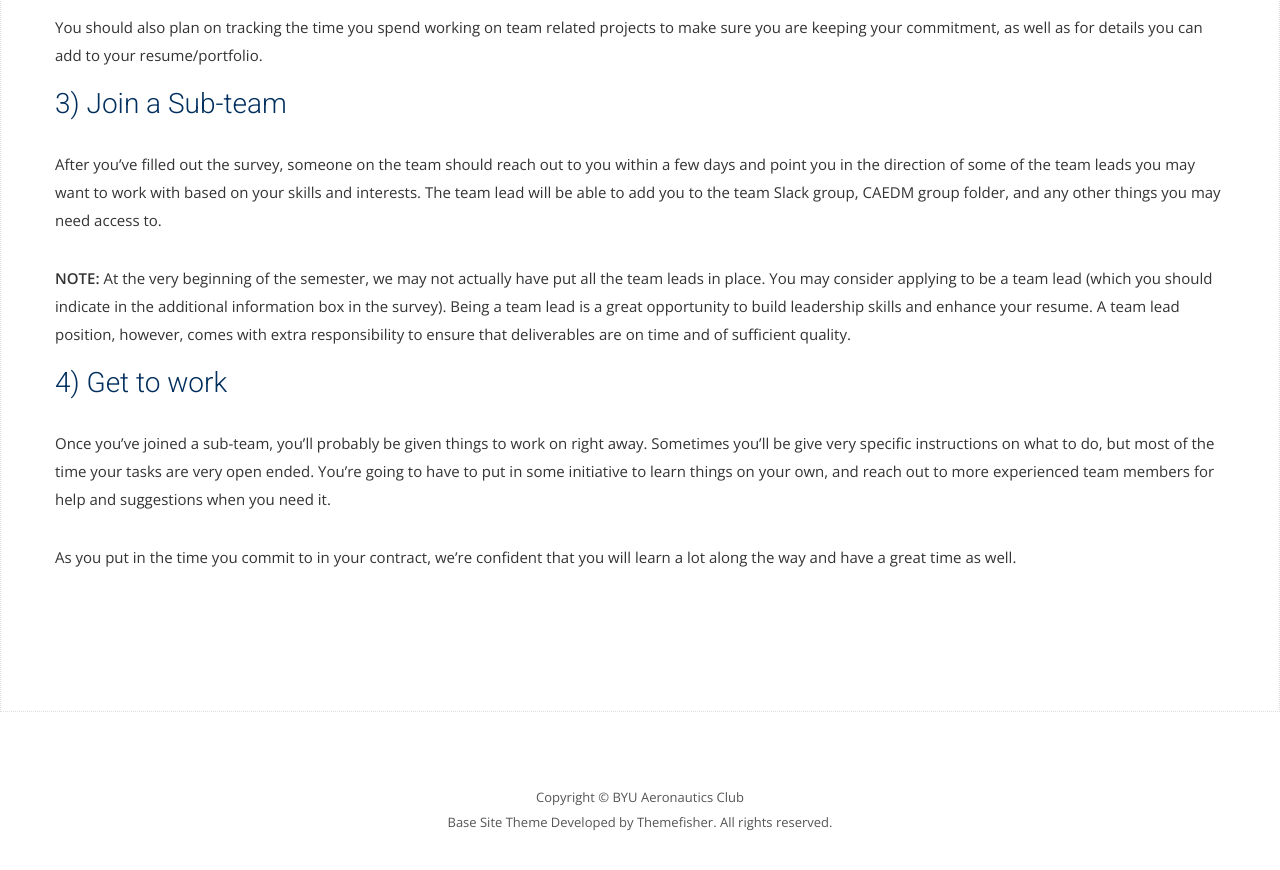
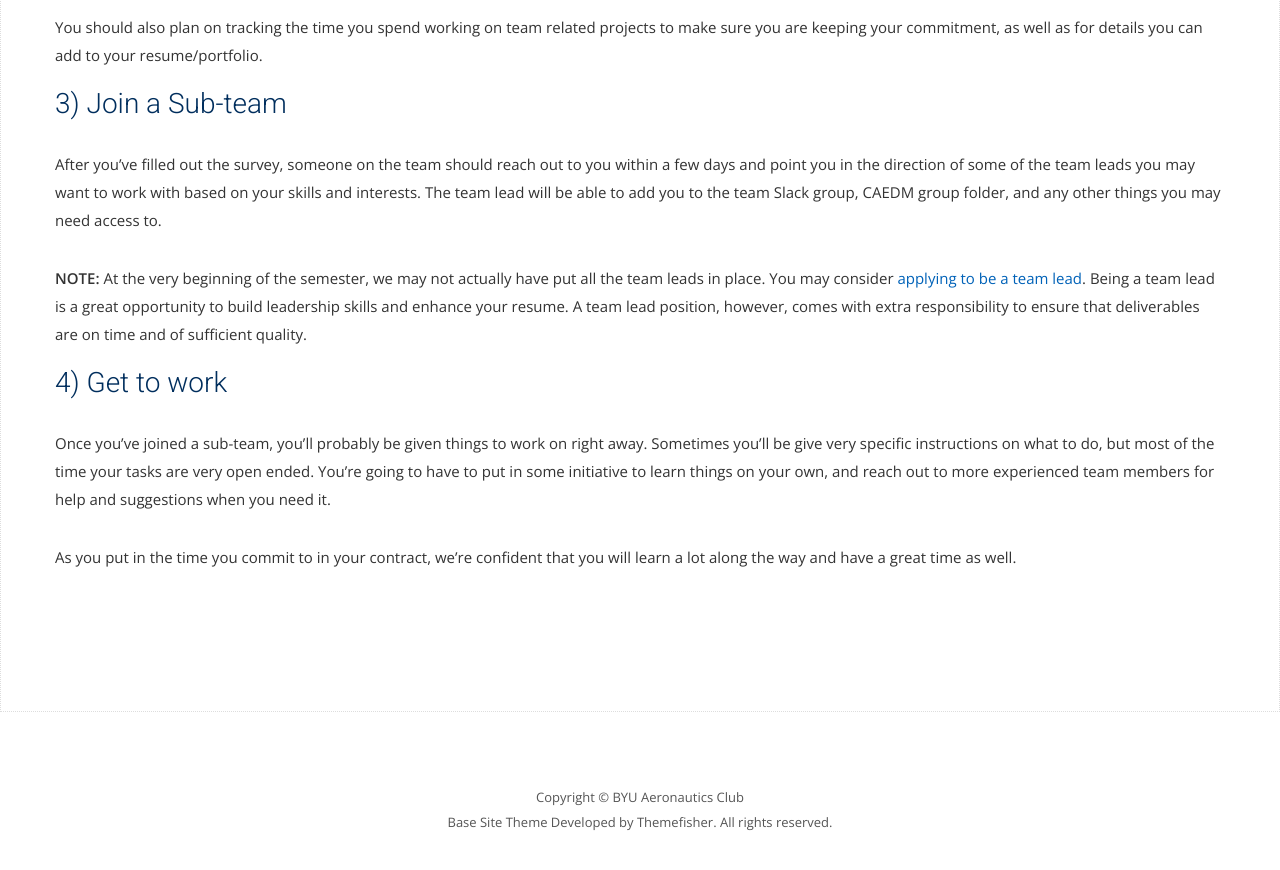
Before and after one commit to BYU-Aeronautics-Club/DBF, a Jekyll site: the page built from _posts/0001-01-01-apply.md, in a window 1280 px wide and 900 px high, scrolled down 1683 px. Shown: the top 870 px of the window. Built offline with Jekyll 4.4.1, drawn with Linux system fonts in a browser that asks for light colours; nearby versions of some CDN libraries; some web fonts are replaced.

Commit message:
link to leadership application survey

```diff
--- a/_posts/0001-01-01-apply.md
+++ b/_posts/0001-01-01-apply.md
@@ -47,7 +47,7 @@ You should also plan on tracking the time you spend working on team related proj
 
 After you've filled out the survey, someone on the team should reach out to you within a few days and point you in the direction of some of the team leads you may want to work with based on your skills and interests.  The team lead will be able to add you to the team Slack group, CAEDM group folder, and any other things you may need access to.
 
-**NOTE:** At the very beginning of the semester, we may not actually have put all the team leads in place.  You may consider applying to be a team lead (which you should indicate in the additional information box in the survey).  Being a team lead is a great opportunity to build leadership skills and enhance your resume.  A team lead position, however, comes with extra responsibility to ensure that deliverables are on time and of sufficient quality.
+**NOTE:** At the very beginning of the semester, we may not actually have put all the team leads in place.  You may consider [applying to be a team lead](https://docs.google.com/forms/d/e/1FAIpQLSc0cE_4amVgGRv2KjmNXUjZarg9vnCL3PmqUnznchvYLO9iqA/viewform?usp=sf_link).  Being a team lead is a great opportunity to build leadership skills and enhance your resume.  A team lead position, however, comes with extra responsibility to ensure that deliverables are on time and of sufficient quality.
 
 ### 4) Get to work
 
```
